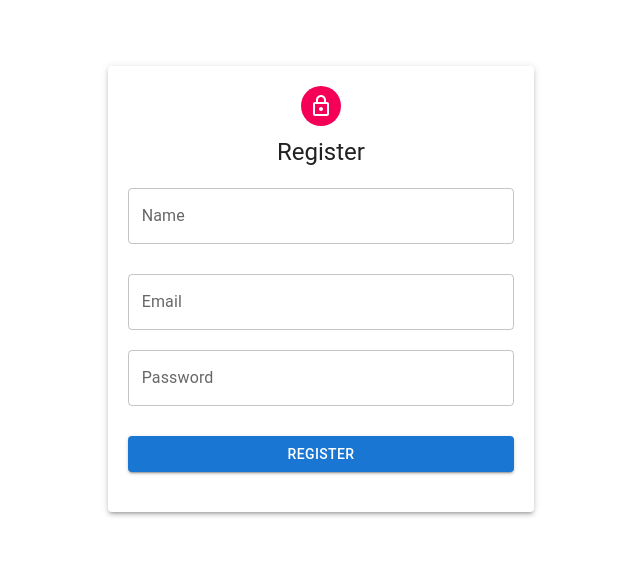
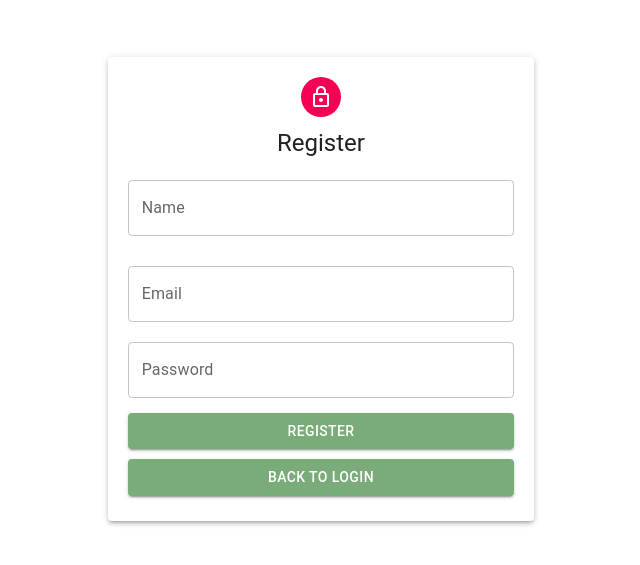
Before and after one commit to rMi99/todo-frontend, a React (Create React App) app: page /register in a window 1280 px wide. Shown: the part 111-676 px from the top of the page, without its empty margins (319-959 px from the left). Built offline with nearby package versions, Linux system fonts and the light colour scheme.

Commit message:
Most Of Done

```diff
--- a/package.json
+++ b/package.json
@@ -13,6 +13,7 @@
     "axios": "^1.5.0",
     "boostrap": "^2.0.0",
     "bootstrap": "^5.3.2",
+    "cors": "^2.8.5",
     "material": "^0.5.3",
     "material-react-table": "^1.14.0",
     "react": "^18.2.0",
--- a/src/App.js
+++ b/src/App.js
@@ -5,7 +5,25 @@ import Login from './components/Login'; // Import your Login component
 import Register from './components/Register'; // Import your Register component
 import Dashboard from './components/DashboardUI';
 import { useState, useEffect } from 'react';
+
+import axios from 'axios';
 const App = () => {
+
+
+
+axios.defaults.baseURL = "http://localhost:8000";
+axios.defaults.headers.post['Content-Type'] = 'application/json';
+axios.defaults.headers.post['Accept'] = 'application/json';
+
+
+axios.defaults.withCredentials = true;
+
+
+axios.interceptors.request.use(function (config){
+  const token = localStorage.getItem('auth_token');
+  config.headers.Authorization = token ? `Bearer ${token}` : '';
+  return config;
+});
     const [isLoggedIn, setIsLoggedIn] = useState(false);
 
     // Check authentication status when the app loads
--- a/src/components/DashboardUI.js
+++ b/src/components/DashboardUI.js
@@ -1,4 +1,4 @@
-import React, { useEffect, useState  } from 'react';
+import React, { useEffect, useState } from 'react';
 import axios from 'axios';
 import NavComponent from './NavComponent';
 import TaskTable from './TaskTable';
@@ -9,18 +9,18 @@ import TaskTable from './TaskTable';
 
 
 const Dashboard = () => {
-    const [userName, setUserName] = useState('');
-
+    // const [userName, setUserName] = useState('');
     // const handleLogout = () => {
     //     localStorage.removeItem('token');
     //     window.location.href = '/login';
     //     // alert('logOut');
     //     // return <redirect to="/login" />;
-
     // };
 
     useEffect(() => {
         const token = localStorage.getItem('token');
+        axios.defaults.headers.common['Authorization'] = `Bearer ${token}`;
+
         axios
             .get('http://localhost:8000/api/user', {
                 headers: {
@@ -28,7 +28,7 @@ const Dashboard = () => {
                 },
             })
             .then((response) => {
-                setUserName(response.data.name);
+                // setUserName(response.data.name);
             })
             .catch((error) => {
                 console.log(error);
@@ -39,8 +39,8 @@ const Dashboard = () => {
 
         <div>
             <NavComponent />
-            <h2>Welcome, {userName}!</h2>
-{/*
+            {/* <h2>Welcome, {userName}!</h2> */}
+            {/*
             <Button variant="contained" color="secondary" onClick={handleLogout}>
                 Logout
             </Button> */}
--- a/src/components/Login.js
+++ b/src/components/Login.js
@@ -26,6 +26,7 @@ const Login = () => {
         axios.defaults.headers.common['Authorization'] = `Bearer ${token}`;
 
         localStorage.setItem('token', response.data.token);
+        alert(response.data.token);
         window.location.href = '/dashboard';
       } catch (error) {
         setMessage('Login failed. Please check your credentials.');
--- a/src/components/Register.js
+++ b/src/components/Register.js
@@ -16,19 +16,26 @@ const Register = () => {
         name,
         email,
         password,
+        withCredentials: true,
         headers: {
           'Content-Type': 'application/json',
+          "Access-Control-Allow-Origin": "*",
+          "Access-Control-Allow-Methods": "GET,PUT,POST,DELETE,PATCH,OPTIONS",
+          'Authorization' : 'application/json',
         },
       });
 
       // Check if registration was successful
       if (response.data.status === true && response.data.token) {
-        // Registration success
+
+        const token = response.data.token;
+        localStorage.setItem('token', token);
+
         setMessage('Registration successful. You can now login.');
         setOpenAlert(true);
 
 
-        localStorage.setItem('token', response.data.token);
+        // localStorage.setItem('token', response.data.token);
         window.location.href = '/login';
 
         setName('');
@@ -44,6 +51,9 @@ const Register = () => {
       setOpenAlert(true);
     }
   };
+  const handleLoginPage =() =>{
+    window.location.href = '/login';
+  }
 
   const handleCloseAlert = () => {
     setOpenAlert(false);
@@ -90,9 +100,20 @@ const Register = () => {
             color="primary"
             fullWidth
             onClick={handleRegister}
-            style={{ margin: '20px 0' }}
+            style={{ margin: '5px 0',
+            backgroundColor: '#79AC78'  }}
           >
             Register
+          </Button>
+          <Button
+            variant="contained"
+            color="primary"
+            fullWidth
+            onClick={handleLoginPage}
+            style={{ margin: '5px 0',
+             backgroundColor: '#79AC78'  }}
+          >
+            Back to Login
           </Button>
           <Snackbar
             anchorOrigin={{ vertical: 'bottom', horizontal: 'center' }}
```
Also changed, not shown: 2 other files (tests, documents, lock files or other folders).
